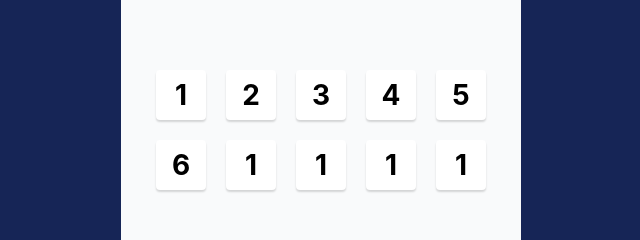
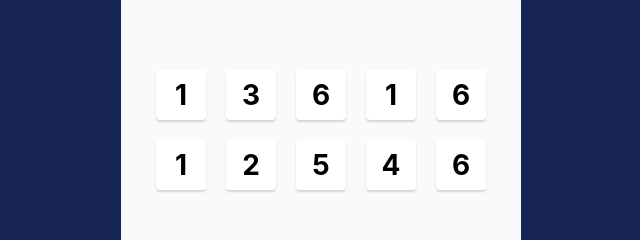
Before and after one commit to nataly-tuong/tenzies, a React (Vite) app: page / in a window 1280 px wide. Shown: the part 270-510 px from the top of the page, without its empty margins (319-959 px from the left). Built offline with nearby package versions, Linux system fonts and the light colour scheme.

Commit message:
random dice

```diff
--- a/src/components/Main.jsx
+++ b/src/components/Main.jsx
@@ -1,21 +1,19 @@
 import Die from "./Die";
+import { useState } from "react";
 
 export default function Main() {
+  const [dice, setDice] = useState(generateAllNewDice());
+
+  function generateAllNewDice() {
+    return new Array(10).fill(0).map(() => Math.ceil(Math.random() * 6));
+  }
+
+  const diceElements = dice.map((num) => <Die value={num} />);
+
   return (
     <main className="bg-blue-950 justify-center items-center min-h-screen p-5 flex flex-col">
       <div className="bg-gray-50 rounded-md w-full max-w-100 flex-1 max-h-100 flex items-center justify-center">
-        <div className="grid grid-cols-5 gap-5">
-          <Die value={1} />
-          <Die value={2} />
-          <Die value={3} />
-          <Die value={4} />
-          <Die value={5} />
-          <Die value={6} />
-          <Die value={1} />
-          <Die value={1} />
-          <Die value={1} />
-          <Die value={1} />
-        </div>
+        <div className="grid grid-cols-5 gap-5">{diceElements}</div>
       </div>
     </main>
   );
```
